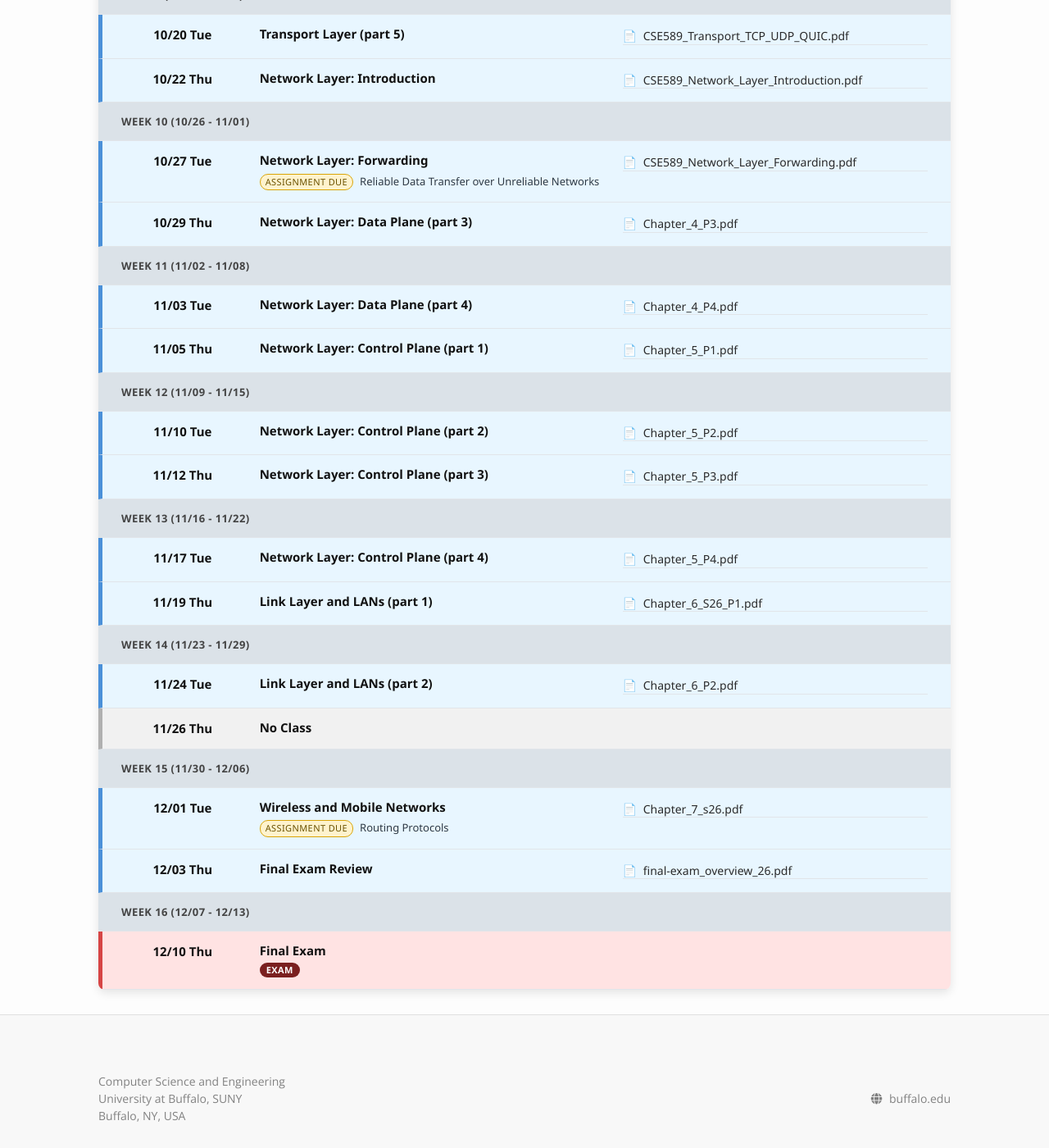
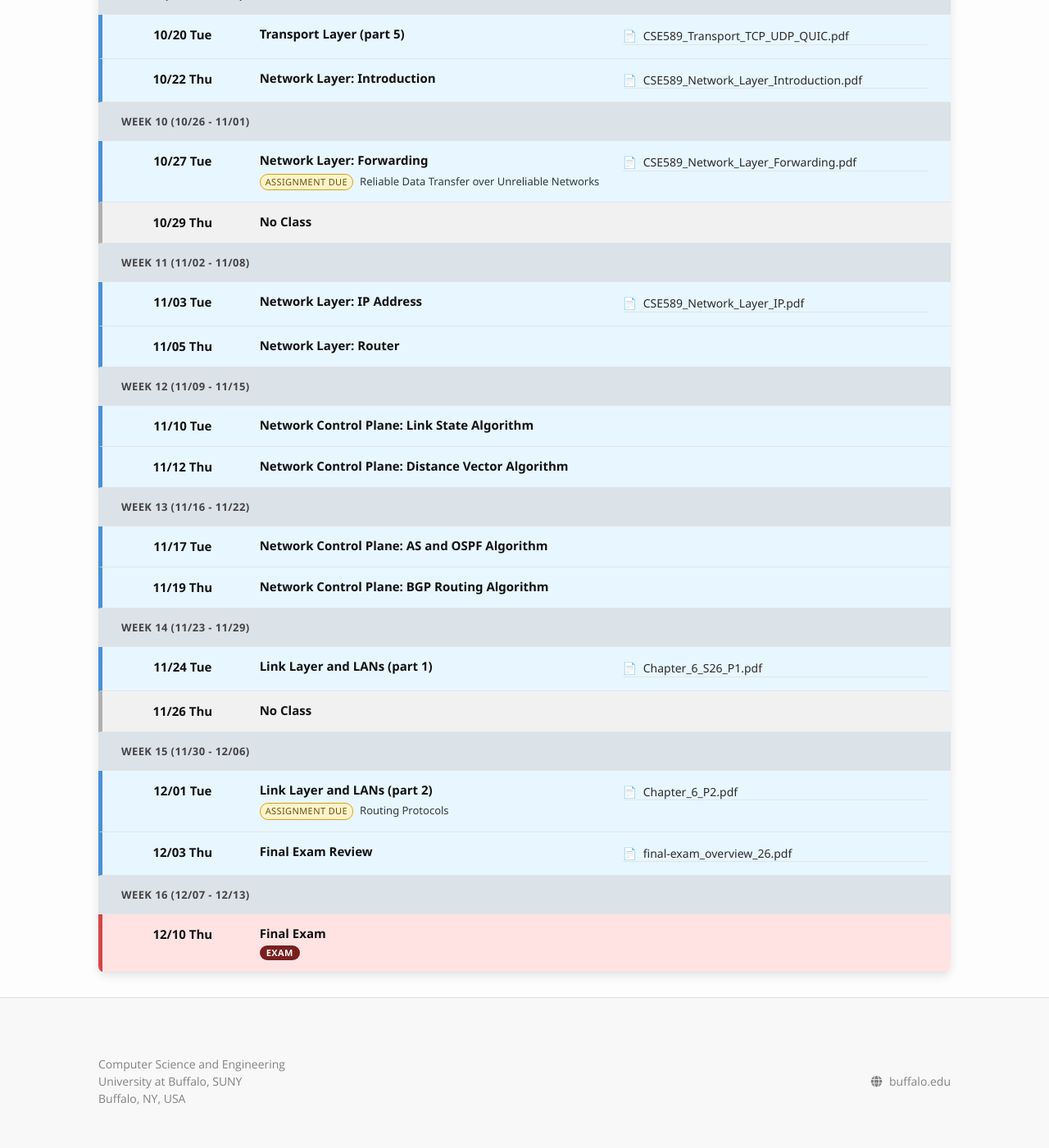
Before and after one commit to xieyaxiongfly/CSE589_fall_2026, a Jekyll site: the page built from schedule.md, in a window 1280 px wide and 1400 px high, scrolled down 1588 px. Shown: the whole window at 82% size. Built offline with Jekyll 4.4.1, drawn with Linux system fonts in a browser that asks for light colours; nearby versions of some CDN libraries.

Commit message:
update course schedule and slides

```diff
--- a/_data/course_schedule.yml
+++ b/_data/course_schedule.yml
@@ -9,6 +9,7 @@ course_schedule:
   holidays:
   - '2026-10-13'
   - '2026-11-26'
+  - '2026-10-29'
 lectures: []
 lecture_sequence:
 - topic: Course Introduction
@@ -81,30 +82,20 @@ lecture_sequence:
   materials:
   - name: CSE589_Network_Layer_Forwarding.pdf
     url: https://xieyaxiongfly.github.io/CSE589_fall_2026/static_files/uploads/CSE589_Forwarding.pdf
-- topic: 'Network Layer: Data Plane (part 3)'
+- topic: 'Network Layer: IP Address'
   materials:
-  - name: Chapter_4_P3.pdf
-    url: https://xieyaxiongfly.github.io/CSE589_fall_2026/static_files/uploads/Chapter_4_P3.pdf
-- topic: 'Network Layer: Data Plane (part 4)'
-  materials:
-  - name: Chapter_4_P4.pdf
-    url: https://xieyaxiongfly.github.io/CSE589_fall_2026/static_files/uploads/Chapter_4_P4.pdf
-- topic: 'Network Layer: Control Plane (part 1)'
-  materials:
-  - name: Chapter_5_P1.pdf
-    url: https://xieyaxiongfly.github.io/CSE589_fall_2026/static_files/uploads/Chapter_5_P1.pdf
-- topic: 'Network Layer: Control Plane (part 2)'
-  materials:
-  - name: Chapter_5_P2.pdf
-    url: https://xieyaxiongfly.github.io/CSE589_fall_2026/static_files/uploads/Chapter_5_P2.pdf
-- topic: 'Network Layer: Control Plane (part 3)'
-  materials:
-  - name: Chapter_5_P3.pdf
-    url: https://xieyaxiongfly.github.io/CSE589_fall_2026/static_files/uploads/Chapter_5_P3.pdf
-- topic: 'Network Layer: Control Plane (part 4)'
-  materials:
-  - name: Chapter_5_P4.pdf
-    url: https://xieyaxiongfly.github.io/CSE589_fall_2026/static_files/uploads/Chapter_5_P4.pdf
+  - name: CSE589_Network_Layer_IP.pdf
+    url: https://xieyaxiongfly.github.io/CSE589_fall_2026/static_files/uploads/CSE589_IP.pdf
+- topic: 'Network Layer: Router'
+  materials: []
+- topic: 'Network Control Plane: Link State Algorithm'
+  materials: []
+- topic: 'Network Control Plane: Distance Vector Algorithm'
+  materials: []
+- topic: 'Network Control Plane: AS and OSPF Algorithm'
+  materials: []
+- topic: 'Network Control Plane: BGP Routing Algorithm'
+  materials: []
 - topic: Link Layer and LANs (part 1)
   materials:
   - name: Chapter_6_S26_P1.pdf
@@ -113,15 +104,7 @@ lecture_sequence:
   materials:
   - name: Chapter_6_P2.pdf
     url: https://xieyaxiongfly.github.io/CSE589_fall_2026/static_files/uploads/Chapter_6_P2.pdf
-- topic: Wireless and Mobile Networks
-  materials:
-  - name: Chapter_7_s26.pdf
-    url: https://xieyaxiongfly.github.io/CSE589_fall_2026/static_files/uploads/Chapter_7_s26.pdf
 - topic: Final Exam Review
   materials:
   - name: final-exam_overview_26.pdf
     url: https://xieyaxiongfly.github.io/CSE589_fall_2026/static_files/uploads/final-exam_overview_26.pdf
-- topic: No Class
-  materials: []
-- topic: TBD
-  materials: []
```
Also changed, not shown: 1 other file.
